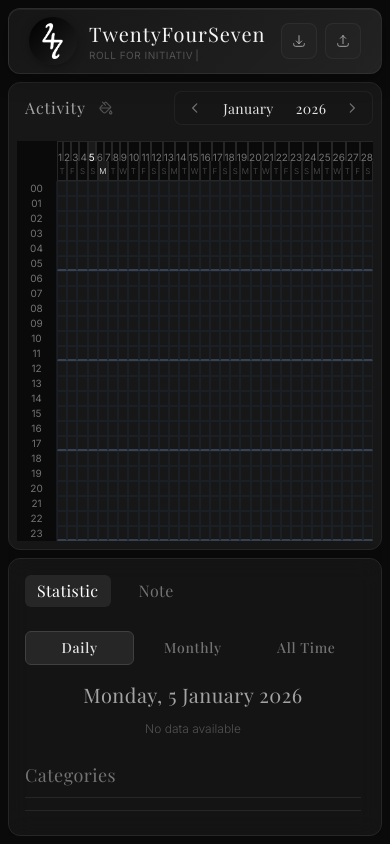
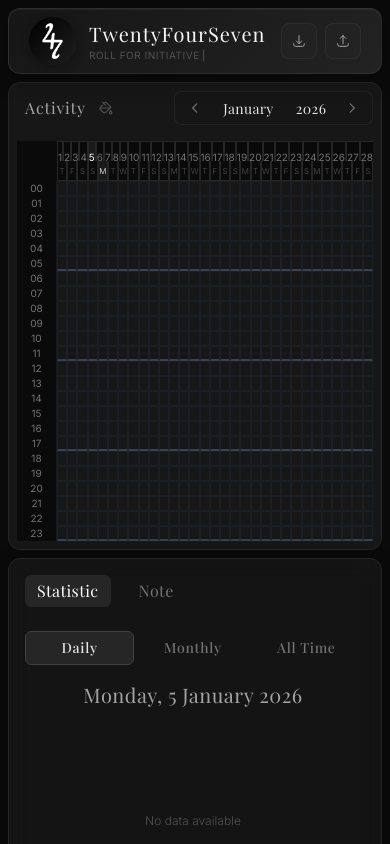
Before and after one commit to triaji-dev/twentyfourseven, a React (Vite) app: page / in a window 390 px wide. Shown: the top 844 px of the page. Built offline with nearby package versions, Linux system fonts and the light colour scheme; a web font is replaced by a local one.

Commit message:
scroll in mobile and tablet

```diff
--- a/src/App.tsx
+++ b/src/App.tsx
@@ -23,7 +23,7 @@ function App() {
 
 
   return (
-    <div className="p-2 h-screen overflow-hidden">
+    <div className="p-2 min-h-screen lg:h-screen lg:overflow-hidden">
       <Header />
 
       <main className="main-container grid grid-cols-1 lg:grid-cols-4 gap-2">
--- a/src/index.css
+++ b/src/index.css
@@ -12,7 +12,7 @@
   html,
   body,
   #root {
-    @apply h-screen overflow-hidden;
+    @apply min-h-screen lg:h-screen lg:overflow-hidden overflow-x-hidden;
   }
 
   body {
@@ -83,7 +83,7 @@
 
 
   .main-container {
-    @apply h-[calc(100vh-90px)] overflow-hidden;
+    @apply h-auto lg:h-[calc(100vh-90px)] lg:overflow-hidden;
   }
 
   .table-section {
```
